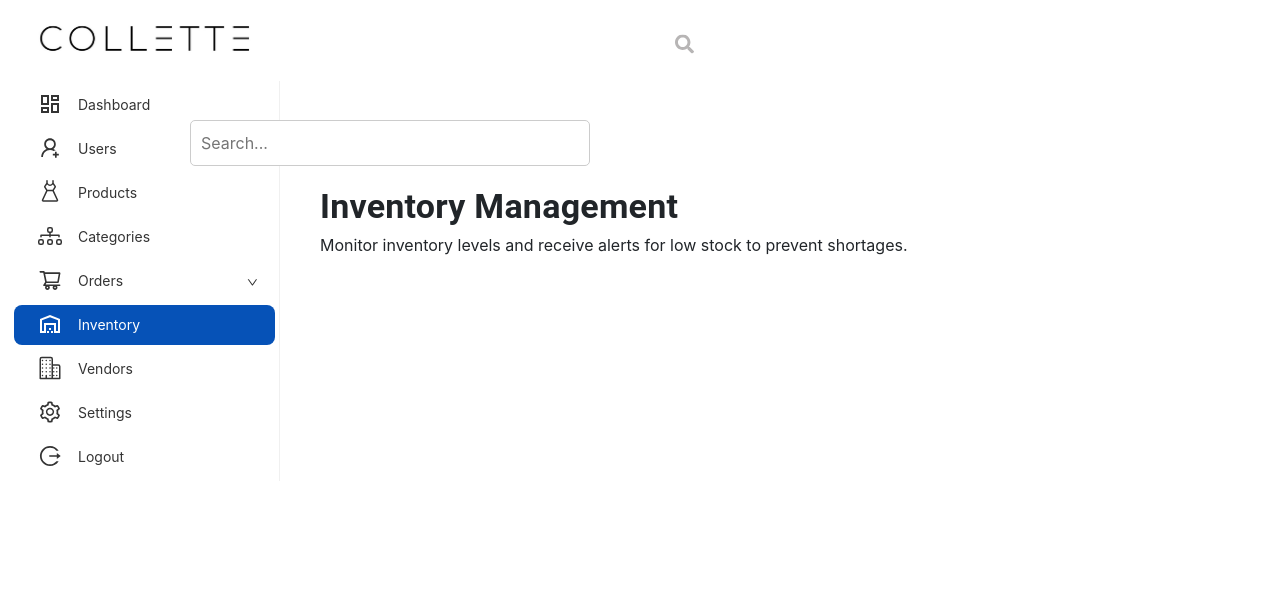
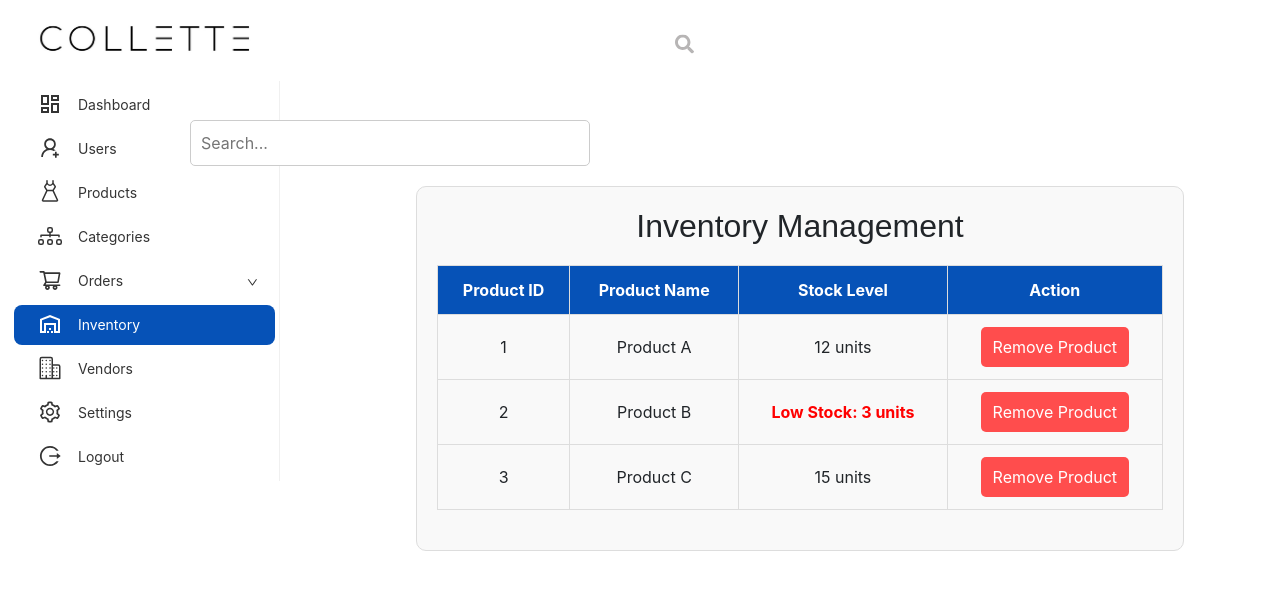
Before and after one commit to kaveenexe/collette-react, a React (Create React App) app: page /dashboard/inventory in a window 1280 px wide. Shown: the top 590 px of the page. Built offline with nearby package versions, Linux system fonts and the light colour scheme.

Commit message:
inventory

```diff
--- a/src/App.js
+++ b/src/App.js
@@ -4,11 +4,11 @@ import Login from "./pages/Login/login";
 import Dashboard from "./components/Admin/Dashboard";
 import Users from "./pages/Admin/Users";
 import DashboardManager from "./pages/Admin/DashboardManager";
-import OrderList from "./pages/Admin/Order/Orders";
-import CreateOrder from "./pages/Admin/Order/CreateOrder";
-import CancelOrders from "./pages/Admin/Order/CancelOrders";
-import UpdateOrder from "./pages/Admin/Order/UpdateOrder";
-import Inventory from "./pages/Admin/Inventory";
+// import OrderList from "./pages/Admin/Order/Orders";
+// import CreateOrder from "./pages/Admin/Order/CreateOrder";
+// import CancelOrders from "./pages/Admin/Order/CancelOrders";
+// import UpdateOrder from "./pages/Admin/Order/UpdateOrder";
+import Inventory from "./pages/Admin/Inventory/Inventory";
 import Categories from "./pages/Admin/Categories";
 import Vendors from "./pages/Admin/Vendors";
 import Products from "./pages/Admin/Products";
@@ -32,10 +32,10 @@ function App() {
             <Route path="users" element={<Users />} />
             <Route path="products" element={<Products />} />
             <Route path="categories" element={<Categories />} />
-            <Route path="orders" element={<OrderList />} />
+            {/* <Route path="orders" element={<OrderList />} />
             <Route path="create-order" element={<CreateOrder />} />
             <Route path="update-order" element={<UpdateOrder />} />
-            <Route path="cancel-orders" element={<CancelOrders />} />
+            <Route path="cancel-orders" element={<CancelOrders />} /> */}
             <Route path="inventory" element={<Inventory />} />
             <Route path="vendors" element={<Vendors />} />
             <Route path="settings" element={<Settings />} />
--- a/src/pages/Admin/Inventory.jsx
+++ /dev/null
@@ -1,18 +0,0 @@
-import React from "react";
-import Header from "../../components/Admin/Header";
-import "./Styles.css";
-
-const Inventory = () =>
-{
-  return (
-    <div className="main-component">
-      <Header
-        title="Inventory Management"
-        subtitle="Monitor inventory levels and receive alerts for low stock to prevent shortages."
-      />
-      <br />
-    </div>
-  );
-};
-
-export default Inventory;
--- /dev/null
+++ b/src/pages/Admin/Inventory/Inventory.jsx
@@ -0,0 +1,57 @@
+import React, { useState, useEffect } from 'react';
+import './InventoryManagement.css';
+
+// Sample data - In real implementation, you would fetch this from your API.
+const sampleInventory = [
+  { productID: '1', productName: 'Product A', stock: 12, alertLevel: 5 },
+  { productID: '2', productName: 'Product B', stock: 3, alertLevel: 5 },
+  { productID: '3', productName: 'Product C', stock: 15, alertLevel: 10 }
+];
+
+const InventoryManagement = () => {
+  const [inventory, setInventory] = useState([]);
+
+  useEffect(() => {
+    // Simulate an API call to fetch inventory data
+    setInventory(sampleInventory);
+  }, []);
+
+  const renderStockAlert = (stock, alertLevel) => {
+    if (stock <= alertLevel) {
+      return <span className="low-stock">Low Stock: {stock} units</span>;
+    }
+    return <span>{stock} units</span>;
+  };
+
+  return (
+    <div className="inventory-management">
+      <h2>Inventory Management</h2>
+      <table className="inventory-table">
+        <thead>
+          <tr>
+            <th>Product ID</th>
+            <th>Product Name</th>
+            <th>Stock Level</th>
+            <th>Action</th>
+          </tr>
+        </thead>
+        <tbody>
+          {inventory.map((item) => (
+            <tr key={item.productID}>
+              <td>{item.productID}</td>
+              <td>{item.productName}</td>
+              <td>{renderStockAlert(item.stock, item.alertLevel)}</td>
+              <td>
+                <button className="remove-btn" disabled={item.stock === 0}>
+                  Remove Product
+                </button>
+              </td>
+            </tr>
+          ))}
+        </tbody>
+      </table>
+    </div>
+  );
+};
+
+export default InventoryManagement;
--- /dev/null
+++ b/src/pages/Admin/Inventory/InventoryManagement.css
@@ -0,0 +1,58 @@
+.inventory-management {
+    width: 80%;
+    margin: 20px auto;
+    padding: 20px;
+    border: 1px solid #ddd;
+    border-radius: 10px;
+    background-color: #f9f9f9;
+  }
+
+  .inventory-management h2 {
+    text-align: center;
+    margin-bottom: 20px;
+    font-family: 'Arial', sans-serif;
+  }
+
+  .inventory-table {
+    width: 100%;
+    border-collapse: collapse;
+    margin-bottom: 20px;
+  }
+
+  .inventory-table th, .inventory-table td {
+    border: 1px solid #ddd;
+    padding: 12px;
+    text-align: center;
+  }
+
+  .inventory-table th {
+    background-color: #0652b7;
+    color: white;
+  }
+
+  .inventory-table td {
+    font-size: 16px;
+  }
+
+  .low-stock {
+    color: red;
+    font-weight: bold;
+  }
+
+  .remove-btn {
+    padding: 8px 12px;
+    background-color: #ff4d4d;
+    color: white;
+    border: none;
+    cursor: pointer;
+    border-radius: 5px;
+  }
+
+  .remove-btn:disabled {
+    background-color: #ccc;
+    cursor: not-allowed;
+  }
+
+  .remove-btn:hover:not(:disabled) {
+    background-color: #e60000;
+  }
```
